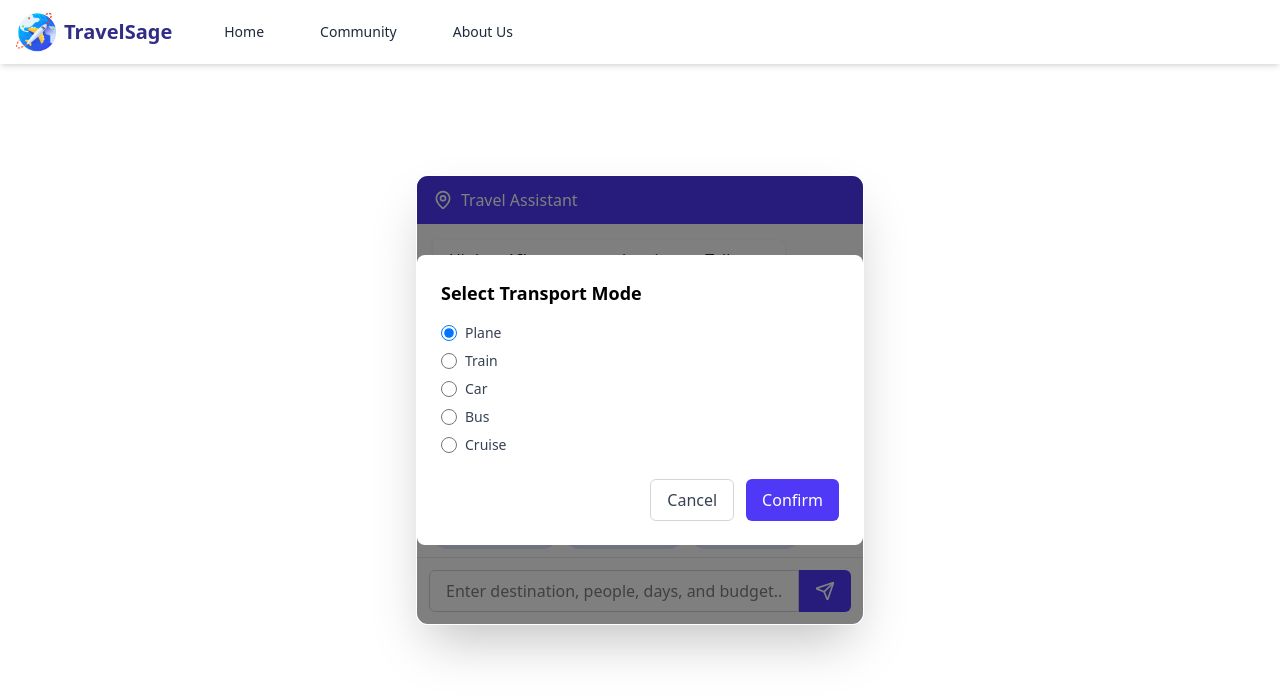
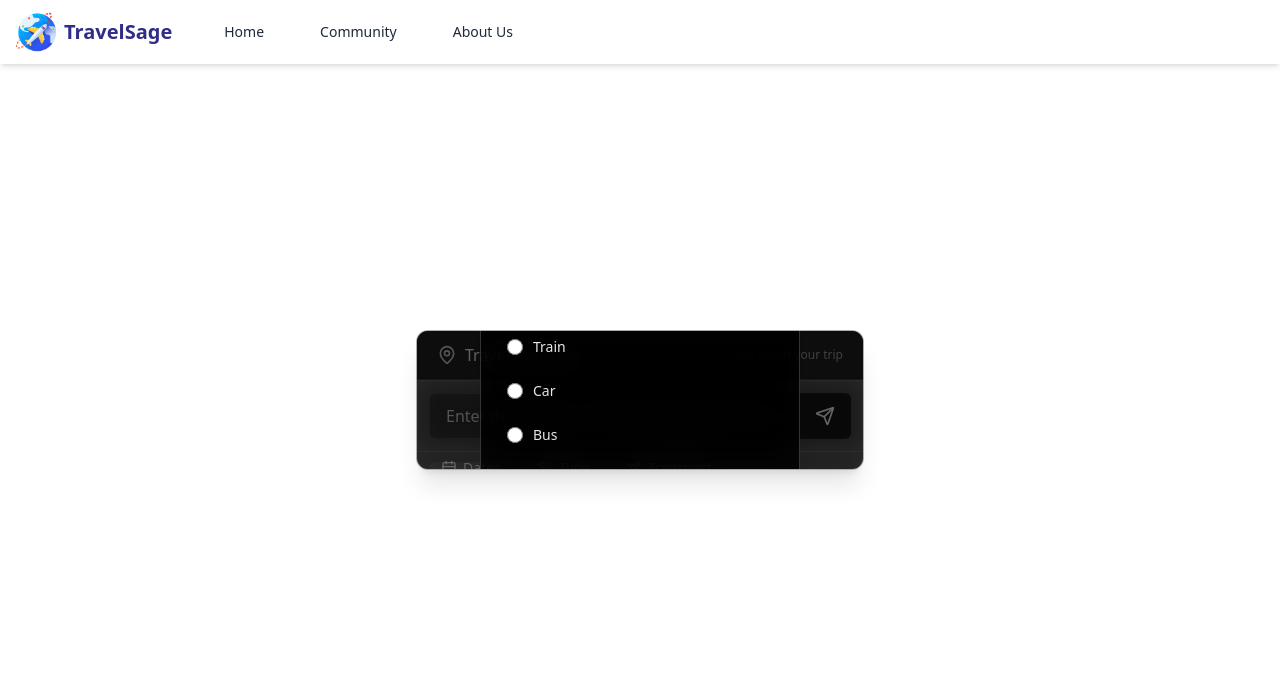
Before and after one commit to JayGuri/Codeshastra_XI_PUJA, a Next.js app in the folder frontend/: page / in a window 1280 px wide. Both pictures are taken after a click on the button "Transport". Shown: the top 698 px of the page. Built offline with nearby package versions, Linux system fonts and the light colour scheme.

Commit message:
Modified Landing Page

```diff
--- a/frontend/app/page.jsx
+++ b/frontend/app/page.jsx
@@ -20,8 +20,8 @@ export default function Home() {
       <div className="absolute top-0 left-0 w-full h-full z-0">{isClient && <CesiumGlobe />}</div>
 
       {/* Chatbot overlay - positioned in center */}
-      <div className="absolute inset-0 flex items-center justify-center z-10 pointer-events-none p-4">
-        <div className="w-full max-w-md pointer-events-auto">
+      <div className="absolute inset-0 flex items-center justify-center z-10 pointer-events-none">
+        <div className="pointer-events-auto w-full max-w-md">
           <ChatBot />
         </div>
       </div>
--- a/frontend/components/ChatBot.jsx
+++ b/frontend/components/ChatBot.jsx
@@ -1,16 +1,10 @@
 "use client"
 
 import { useState, useRef, useEffect } from "react"
-import { Send, Calendar, Users, Plane, MapPin } from "lucide-react"
+import { Send, Calendar, Users, Plane, MapPin, MessageSquare } from "lucide-react"
 
 export default function ChatBot() {
-  const [messages, setMessages] = useState([
-    {
-      type: "bot",
-      content:
-        "Hi there! I'm your travel assistant. Tell me your destination, number of people, days, and budget to get started.",
-    },
-  ])
+  const [messages, setMessages] = useState([])
   const [inputValue, setInputValue] = useState("")
   const [showDateModal, setShowDateModal] = useState(false)
   const [showTravelTypeModal, setShowTravelTypeModal] = useState(false)
@@ -44,7 +38,7 @@ export default function ChatBot() {
         ...prev,
         {
           type: "bot",
-          content: `Thanks for sharing! I'll create a travel plan for "${inputValue}". Would you like to add more details using the buttons below?`,
+          content: `Thanks! I'll create a travel plan for "${inputValue}". Use the buttons below for more details.`,
         },
       ])
     }, 1000)
@@ -58,7 +52,7 @@ export default function ChatBot() {
       ...prev,
       {
         type: "bot",
-        content: `Great! I've noted your travel dates: ${startDate} to ${endDate}.`,
+        content: `Travel dates: ${startDate} to ${endDate}`,
       },
     ])
   }
@@ -69,7 +63,7 @@ export default function ChatBot() {
       ...prev,
       {
         type: "bot",
-        content: `Perfect! I've updated your travel type to: ${travelType}.`,
+        content: `Travel type: ${travelType}`,
       },
     ])
   }
@@ -80,28 +74,39 @@ export default function ChatBot() {
       ...prev,
       {
         type: "bot",
-        content: `Got it! Your preferred mode of transport is: ${transportMode}.`,
+        content: `Transport: ${transportMode}`,
       },
     ])
   }
 
   return (
-    <div className="flex flex-col h-[450px] w-full bg-white/80 backdrop-blur-md rounded-xl shadow-2xl overflow-hidden border border-white/20">
+    <div
+      className={`flex flex-col ${messages.length > 0 ? "h-[280px]" : "h-[140px]"} w-full max-w-md bg-black/40 backdrop-blur-lg rounded-xl shadow-xl overflow-hidden border border-white/20 transition-all duration-300`}
+    >
       {/* Chat header */}
-      <div className="bg-indigo-600 text-white px-4 py-3 flex items-center">
-        <MapPin className="w-5 h-5 mr-2" />
-        <h3 className="font-medium">Travel Assistant</h3>
+      <div className="bg-black/80 text-white px-5 py-3 flex items-center justify-between border-b border-white/10">
+        <div className="flex items-center">
+          <MapPin className="w-5 h-5 mr-2 text-white/80" />
+          <h3 className="font-medium text-base">Travel Assistant</h3>
+        </div>
+        {messages.length === 0 && (
+          <div className="text-xs text-white/60 flex items-center">
+            <MessageSquare className="w-3 h-3 mr-1" />
+            Tell me about your trip
+          </div>
+        )}
       </div>
 
       {/* Chat messages */}
-      <div className="flex-1 p-4 overflow-y-auto bg-gray-50/50">
+      {messages.length > 0 && (
+        <div className="flex-1 p-4 overflow-y-auto bg-transparent">
           {messages.map((message, index) => (
-          <div key={index} className={`mb-4 ${message.type === "user" ? "text-right" : "text-left"}`}>
+            <div key={index} className={`mb-3 ${message.type === "user" ? "text-right" : "text-left"}`}>
               <div
-              className={`inline-block px-4 py-2 rounded-lg max-w-[85%] ${
+                className={`inline-block px-4 py-2.5 rounded-lg max-w-[85%] text-base ${
                   message.type === "user"
-                  ? "bg-indigo-600 text-white rounded-tr-none"
-                  : "bg-white text-gray-800 rounded-tl-none shadow-sm"
+                    ? "bg-black/70 text-white rounded-tr-none shadow-md"
+                    : "bg-white/70 text-gray-800 rounded-tl-none shadow-md backdrop-blur-sm"
                 }`}
               >
                 {message.content}
@@ -110,86 +115,91 @@ export default function ChatBot() {
           ))}
           <div ref={messagesEndRef} />
         </div>
-
-      {/* Quick action buttons */}
-      <div className="px-4 py-2 border-t border-gray-200 flex space-x-2 overflow-x-auto bg-white/70">
-        <button
-          onClick={() => setShowDateModal(true)}
-          className="flex items-center px-3 py-1 bg-indigo-100 text-indigo-700 rounded-full text-sm whitespace-nowrap hover:bg-indigo-200 transition-colors"
-        >
-          <Calendar className="w-4 h-4 mr-1" />
-          Travel Dates
-        </button>
-        <button
-          onClick={() => setShowTravelTypeModal(true)}
-          className="flex items-center px-3 py-1 bg-indigo-100 text-indigo-700 rounded-full text-sm whitespace-nowrap hover:bg-indigo-200 transition-colors"
-        >
-          <Users className="w-4 h-4 mr-1" />
-          Travel Type
-        </button>
-        <button
-          onClick={() => setShowTransportModal(true)}
-          className="flex items-center px-3 py-1 bg-indigo-100 text-indigo-700 rounded-full text-sm whitespace-nowrap hover:bg-indigo-200 transition-colors"
-        >
-          <Plane className="w-4 h-4 mr-1" />
-          Transport
-        </button>
-      </div>
+      )}
 
       {/* Input area */}
-      <form onSubmit={handleSendMessage} className="p-3 border-t border-gray-200 flex bg-white/70">
+      <form onSubmit={handleSendMessage} className="p-3 border-t border-white/10 flex bg-black/30 backdrop-blur-md">
         <input
           type="text"
           value={inputValue}
           onChange={(e) => setInputValue(e.target.value)}
-          placeholder="Enter destination, people, days, and budget..."
-          className="flex-1 px-4 py-2 border border-gray-300 rounded-l-md focus:outline-none focus:ring-2 focus:ring-indigo-500 bg-white/80"
+          placeholder="Enter destination, number of people, days, budget..."
+          className="flex-1 px-4 py-2.5 text-base border border-gray-500/40 rounded-l-md focus:outline-none focus:ring-1 focus:ring-white/50 bg-black/30 text-white placeholder-gray-300"
         />
         <button
           type="submit"
-          className="px-4 py-2 bg-indigo-600 text-white rounded-r-md hover:bg-indigo-700 transition-colors flex items-center justify-center"
+          className="px-4 py-2.5 bg-black/70 text-white rounded-r-md hover:bg-black/90 transition-colors flex items-center justify-center"
         >
           <Send className="w-5 h-5" />
         </button>
       </form>
 
+      {/* Quick action buttons */}
+      <div className="px-3 py-2.5 border-t border-white/10 flex space-x-3 overflow-x-auto bg-black/30 backdrop-blur-md">
+        <button
+          onClick={() => setShowDateModal(true)}
+          className="flex items-center px-3 py-1.5 bg-white/10 text-white rounded-full text-sm whitespace-nowrap hover:bg-white/20 transition-colors shadow-sm"
+        >
+          <Calendar className="w-4 h-4 mr-1.5" />
+          Dates
+        </button>
+        <button
+          onClick={() => setShowTravelTypeModal(true)}
+          className="flex items-center px-3 py-1.5 bg-white/10 text-white rounded-full text-sm whitespace-nowrap hover:bg-white/20 transition-colors shadow-sm"
+        >
+          <Users className="w-4 h-4 mr-1.5" />
+          Type
+        </button>
+        <button
+          onClick={() => setShowTransportModal(true)}
+          className="flex items-center px-3 py-1.5 bg-white/10 text-white rounded-full text-sm whitespace-nowrap hover:bg-white/20 transition-colors shadow-sm"
+        >
+          <Plane className="w-4 h-4 mr-1.5" />
+          Transport
+        </button>
+      </div>
+
       {/* Date Modal */}
       {showDateModal && (
-        <div className="fixed inset-0 bg-black/50 flex items-center justify-center z-50">
-          <div className="bg-white p-6 rounded-lg w-full max-w-md">
-            <h3 className="text-lg font-semibold mb-4">Select Travel Dates</h3>
+        <div className="fixed inset-0 bg-black/60 flex items-center justify-center z-50">
+          <div className="bg-black/80 backdrop-blur-lg p-5 rounded-xl w-full max-w-xs border border-white/20 text-white shadow-2xl">
+            <h3 className="text-base font-semibold mb-4">Select Travel Dates</h3>
             <div className="space-y-4">
               <div>
-                <label className="block text-sm font-medium text-gray-700 mb-1">Start Date</label>
+                <label className="block text-sm font-medium text-gray-200 mb-1.5">Start Date</label>
+                <div className="date-input-container">
                   <input
                     type="date"
                     value={startDate}
                     onChange={(e) => setStartDate(e.target.value)}
-                  className="w-full px-3 py-2 border border-gray-300 rounded-md"
+                    className="w-full px-3 py-2 text-sm border border-gray-600 rounded-md bg-black/40 text-white calendar-white"
                     required
                   />
                 </div>
+              </div>
               <div>
-                <label className="block text-sm font-medium text-gray-700 mb-1">End Date</label>
+                <label className="block text-sm font-medium text-gray-200 mb-1.5">End Date</label>
+                <div className="date-input-container">
                   <input
                     type="date"
                     value={endDate}
                     onChange={(e) => setEndDate(e.target.value)}
-                  className="w-full px-3 py-2 border border-gray-300 rounded-md"
+                    className="w-full px-3 py-2 text-sm border border-gray-600 rounded-md bg-black/40 text-white calendar-white"
                     required
                   />
                 </div>
               </div>
-            <div className="mt-6 flex justify-end space-x-3">
+            </div>
+            <div className="mt-5 flex justify-end space-x-3">
               <button
                 onClick={() => setShowDateModal(false)}
-                className="px-4 py-2 border border-gray-300 rounded-md text-gray-700 hover:bg-gray-50"
+                className="px-4 py-2 text-sm border border-gray-600 rounded-md text-gray-300 hover:bg-white/10"
               >
                 Cancel
               </button>
               <button
                 onClick={handleDateSelection}
-                className="px-4 py-2 bg-indigo-600 text-white rounded-md hover:bg-indigo-700"
+                className="px-4 py-2 text-sm bg-white/15 text-white rounded-md hover:bg-white/25 shadow-sm"
                 disabled={!startDate || !endDate}
               >
                 Confirm
@@ -201,12 +211,12 @@ export default function ChatBot() {
 
       {/* Travel Type Modal */}
       {showTravelTypeModal && (
-        <div className="fixed inset-0 bg-black/50 flex items-center justify-center z-50">
-          <div className="bg-white p-6 rounded-lg w-full max-w-md">
-            <h3 className="text-lg font-semibold mb-4">Select Travel Type</h3>
-            <div className="space-y-2">
-              {["solo", "couple", "family", "group"].map((type) => (
-                <div key={type} className="flex items-center">
+        <div className="fixed inset-0 bg-black/60 flex items-center justify-center z-50">
+          <div className="bg-black/80 backdrop-blur-lg p-5 rounded-xl w-full max-w-xs border border-white/20 text-white shadow-2xl">
+            <h3 className="text-base font-semibold mb-4">Select Travel Type</h3>
+            <div className="space-y-3">
+              {["solo", "couple", "family"].map((type) => (
+                <div key={type} className="flex items-center p-1.5">
                   <input
                     type="radio"
                     id={type}
@@ -214,24 +224,38 @@ export default function ChatBot() {
                     value={type}
                     checked={travelType === type}
                     onChange={() => setTravelType(type)}
-                    className="h-4 w-4 text-indigo-600 focus:ring-indigo-500"
+                    className="h-4 w-4 text-white focus:ring-white/50"
                   />
-                  <label htmlFor={type} className="ml-2 block text-sm text-gray-700 capitalize">
+                  <label htmlFor={type} className="ml-2.5 block text-sm text-gray-200 capitalize">
                     {type}
                   </label>
                 </div>
               ))}
+              <div className="flex items-center p-1.5">
+                <input
+                  type="radio"
+                  id="group"
+                  name="travelType"
+                  value="group"
+                  checked={travelType === "group"}
+                  onChange={() => setTravelType("group")}
+                  className="h-4 w-4 text-white focus:ring-white/50"
+                />
+                <label htmlFor="group" className="ml-2.5 block text-sm text-gray-200 capitalize">
+                  Group (&gt;10)
+                </label>
               </div>
-            <div className="mt-6 flex justify-end space-x-3">
+            </div>
+            <div className="mt-5 flex justify-end space-x-3">
               <button
                 onClick={() => setShowTravelTypeModal(false)}
-                className="px-4 py-2 border border-gray-300 rounded-md text-gray-700 hover:bg-gray-50"
+                className="px-4 py-2 text-sm border border-gray-600 rounded-md text-gray-300 hover:bg-white/10"
               >
                 Cancel
               </button>
               <button
                 onClick={handleTravelTypeSelection}
-                className="px-4 py-2 bg-indigo-600 text-white rounded-md hover:bg-indigo-700"
+                className="px-4 py-2 text-sm bg-white/15 text-white rounded-md hover:bg-white/25 shadow-sm"
               >
                 Confirm
               </button>
@@ -242,12 +266,12 @@ export default function ChatBot() {
 
       {/* Transport Modal */}
       {showTransportModal && (
-        <div className="fixed inset-0 bg-black/50 flex items-center justify-center z-50">
-          <div className="bg-white p-6 rounded-lg w-full max-w-md">
-            <h3 className="text-lg font-semibold mb-4">Select Transport Mode</h3>
-            <div className="space-y-2">
+        <div className="fixed inset-0 bg-black/60 flex items-center justify-center z-50">
+          <div className="bg-black/80 backdrop-blur-lg p-5 rounded-xl w-full max-w-xs border border-white/20 text-white shadow-2xl">
+            <h3 className="text-base font-semibold mb-4">Select Transport Mode</h3>
+            <div className="space-y-3">
               {["plane", "train", "car", "bus", "cruise"].map((mode) => (
-                <div key={mode} className="flex items-center">
+                <div key={mode} className="flex items-center p-1.5">
                   <input
                     type="radio"
                     id={mode}
@@ -255,24 +279,24 @@ export default function ChatBot() {
                     value={mode}
                     checked={transportMode === mode}
                     onChange={() => setTransportMode(mode)}
-                    className="h-4 w-4 text-indigo-600 focus:ring-indigo-500"
+                    className="h-4 w-4 text-white focus:ring-white/50"
                   />
-                  <label htmlFor={mode} className="ml-2 block text-sm text-gray-700 capitalize">
+                  <label htmlFor={mode} className="ml-2.5 block text-sm text-gray-200 capitalize">
                     {mode}
                   </label>
                 </div>
               ))}
             </div>
-            <div className="mt-6 flex justify-end space-x-3">
+            <div className="mt-5 flex justify-end space-x-3">
               <button
                 onClick={() => setShowTransportModal(false)}
-                className="px-4 py-2 border border-gray-300 rounded-md text-gray-700 hover:bg-gray-50"
+                className="px-4 py-2 text-sm border border-gray-600 rounded-md text-gray-300 hover:bg-white/10"
               >
                 Cancel
               </button>
               <button
                 onClick={handleTransportSelection}
-                className="px-4 py-2 bg-indigo-600 text-white rounded-md hover:bg-indigo-700"
+                className="px-4 py-2 text-sm bg-white/15 text-white rounded-md hover:bg-white/25 shadow-sm"
               >
                 Confirm
               </button>
```
Also changed, not shown: frontend/app/globals.css (+39 -0 lines). Lines whose indentation alone changed are shown as unchanged.
